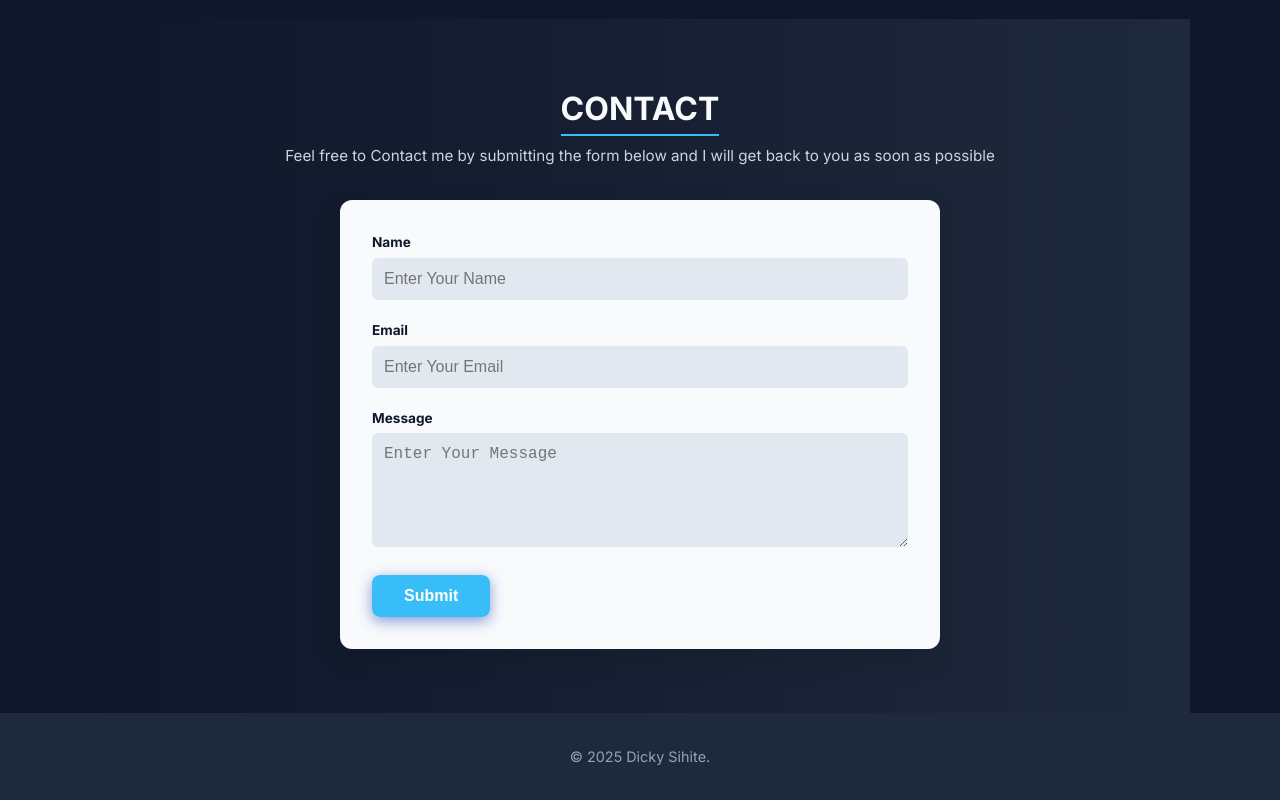
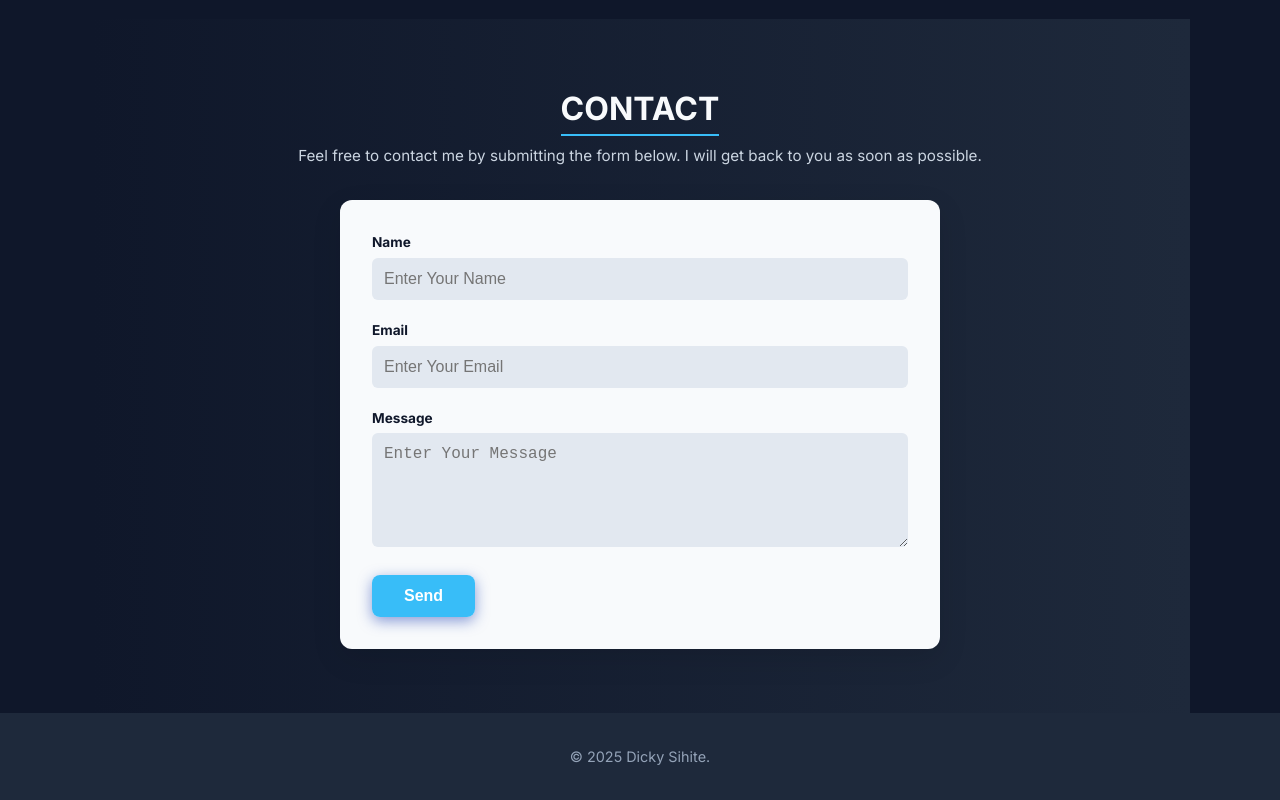
Before and after one commit to Dicky-Sihite/Portofolio, a plain HTML site: page index.html in a window 1280 px wide. Shown: the part 2930-3730 px from the top of the page. Drawn offline with Linux system fonts and the light colour scheme.

Commit message:
Update Email

```diff
--- a/index.html
+++ b/index.html
@@ -193,10 +193,16 @@
     </section>
 
     <!-- Contact Section -->
-    <section id="contact" class="section contact-section">
+        <section id="contact" class="section contact-section">
         <h2>Contact</h2>
-        <p class="contact-description">Feel free to Contact me by submitting the form below and I will get back to you as soon as possible</p>
-        <form class="contact-form">
+        <p class="contact-description">
+            Feel free to contact me by submitting the form below. I will get back to you as soon as possible.
+        </p>
+        <form
+            class="contact-form"
+            action="https://formspree.io/f/mzzgqoge"
+            method="POST"
+        >
             <label for="name">Name</label>
             <input type="text" id="name" name="name" placeholder="Enter Your Name" required>
 
@@ -206,9 +212,9 @@
             <label for="message">Message</label>
             <textarea id="message" name="message" rows="5" placeholder="Enter Your Message" required></textarea>
 
-            <button type="submit" class="submit-btn">Submit</button>
+            <button type="submit" class="submit-btn">Send</button>
         </form>
-    </section>
+        </section>
 
     <!-- Footer -->
     <footer>
```
